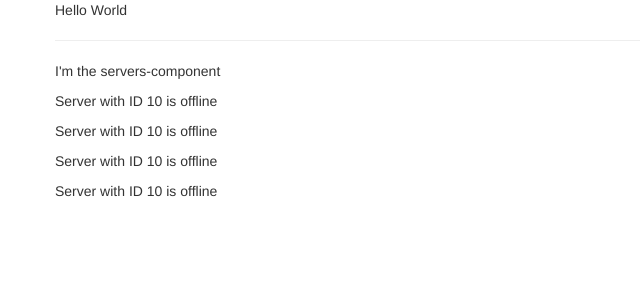
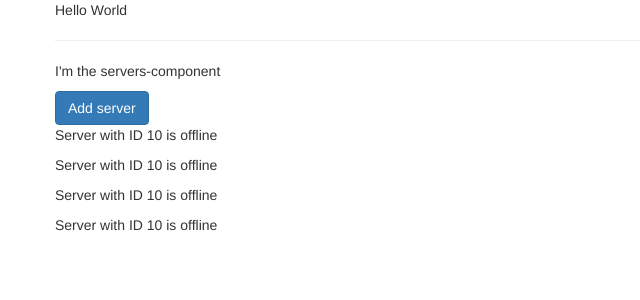
Before and after one commit to katratzi/udemy-angular, an Angular app in the folder 01 - getting started/my-first-app/: page / in a window 1280 px wide. Shown: the top 300 px of the page, without its empty margins (0-640 px from the left). Built offline with nearby package versions, Linux system fonts and the light colour scheme.

Commit message:
property binding

```diff
--- a/01 - getting started/my-first-app/src/app/servers/servers.component.html
+++ b/01 - getting started/my-first-app/src/app/servers/servers.component.html
@@ -1,3 +1,4 @@
 <p>I'm the servers-component</p>
+<button class="btn btn-primary" [disabled]="!allowNewServer">Add server</button>
 <app-server></app-server>
 <app-server></app-server>
--- a/01 - getting started/my-first-app/src/app/servers/servers.component.ts
+++ b/01 - getting started/my-first-app/src/app/servers/servers.component.ts
@@ -10,4 +10,12 @@
 })
 export class ServersComponent {
 
+  allowNewServer = false
+
+  constructor() {
+    setTimeout(() => {
+      this.allowNewServer = true
+    }, 2000);
+  }
+
 }
```
